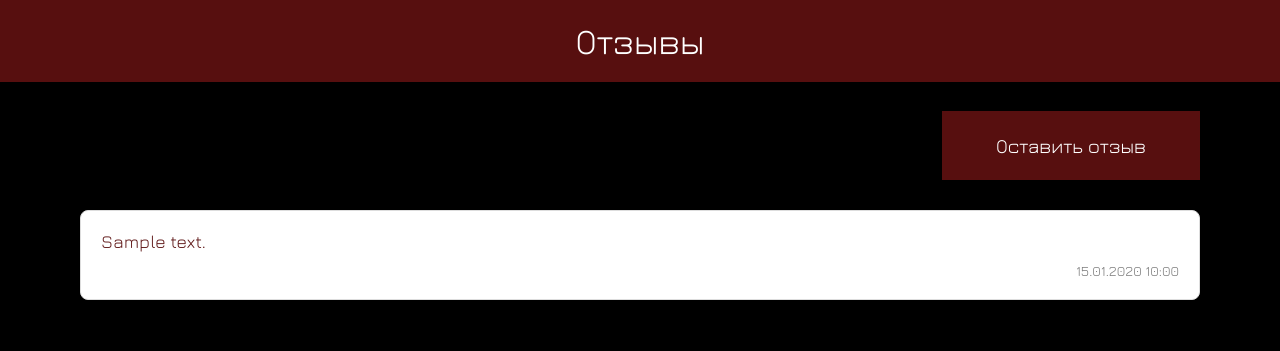
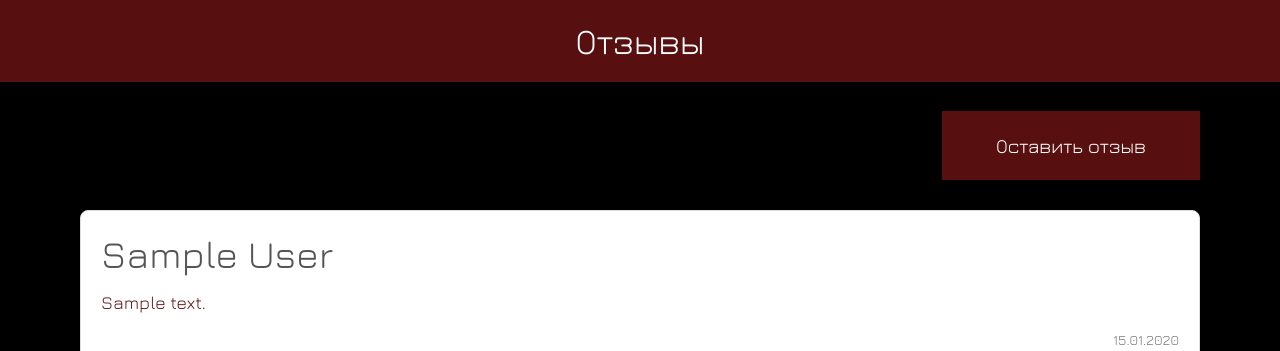
Before and after one commit to SSerov77/A4-django, a Django app: template a4/templates/reviews/reviews.html in a window 1280 px wide; the page is wider, and only the part inside the window is pictured. Shown: the part 225-576 px from the top of that part. Run offline with Django 3.2, Linux system fonts and the light colour scheme; the template is opened without the code that fills it: most values are stand-ins (such as "Sample title", 1, 10 or a date in 2020).

Commit message:
added reviews

```diff
--- a/a4/reviews/forms.py
+++ b/a4/reviews/forms.py
@@ -4,11 +4,12 @@ from .models import Review
 class ReviewForm(forms.ModelForm):
     class Meta:
         model = Review
-        fields = ['text']
+        fields = ['text']  # Добавляем поле author
         widgets = {
             'text': forms.Textarea(attrs={
                 'class': 'review_input',
                 'placeholder': 'Напишите отзыв',
                 'required': True,
             }),
+            'author': forms.HiddenInput(),  # Скрываем поле author
         }
--- a/a4/reviews/models.py
+++ b/a4/reviews/models.py
@@ -1,11 +1,13 @@
 from django.db import models
+from django.contrib.auth.models import User  # Импортируем модель пользователя
 
 class Review(models.Model):
     text = models.TextField(verbose_name="Текст отзыва")
-    created_at = models.DateTimeField(auto_now_add=True, verbose_name="Дата создания")
+    created_at = models.DateField(auto_now_add=True, verbose_name="Дата создания")
+    author = models.ForeignKey(User, on_delete=models.CASCADE, verbose_name="Автор")  # Связь с пользователем
 
     def __str__(self):
-        return f"Отзыв от {self.created_at.strftime('%Y-%m-%d %H:%M')}"
+        return f"Отзыв от {self.author.username} ({self.created_at.strftime('%d.%m.%Y')})"
 
     class Meta:
         verbose_name = "Отзыв"
--- a/a4/reviews/views.py
+++ b/a4/reviews/views.py
@@ -1,5 +1,6 @@
 from django.shortcuts import render, redirect
 from django.contrib import messages
+from django.contrib.auth.decorators import login_required  # Декоратор для проверки авторизации
 from .models import Review
 from .forms import ReviewForm
 
@@ -11,7 +12,9 @@ def reviews(request):
         form = ReviewForm(request.POST)
         if form.is_valid():
             print("Форма валидна. Сохранение отзыва в базу данных.")
-            form.save()
+            review = form.save(commit=False)
+            review.author = request.user  # Автоматически заполняем поле author
+            review.save()
             messages.success(request, 'Спасибо за ваш отзыв!')
             print("Отзыв успешно сохранён. Перенаправление на страницу отзывов.")
             return redirect('reviews')
--- a/a4/static/css/reviews.css
+++ b/a4/static/css/reviews.css
@@ -94,14 +94,15 @@
   background-color: rgba(217, 217, 217, 1);
   display: flex;
   flex-direction: column;
-  padding: 40px;
+  padding: 90px 90px 100px 90px;
   font-family: Jura;
 }
 
 .review_title_form {
   text-align: center;
   font-size: 32px;
-  margin-bottom: 40px;
+  margin-bottom: 88px;
+  color: #d4a373;
 }
 
 .review_title_form span {
@@ -122,7 +123,7 @@
 .review_input::placeholder {
   font-family: Jura;
   color: black;
-  opacity: 0.3;
+  opacity: .3;
 }
 
 .review_form button {
@@ -164,7 +165,7 @@
 .review-text {
   font-size: 18px;
   color: #5A1010F7;
-  margin-bottom: 10px;
+  margin-bottom: 18px;
 }
 
 .review-date {
@@ -172,3 +173,9 @@
   color: #777;
   text-align: right;
 }
+
+.review-author {
+  font-size: 38px;
+  color: #555;
+  margin-bottom: 16px;
+}
--- a/a4/static/css/style.css
+++ b/a4/static/css/style.css
@@ -157,6 +157,12 @@ footer .logo {
     border-color: #c3e6cb;
 }
 
+.alert-error {
+    color: #7a2020;
+    background-color: #ff6b6b;
+    border-color: #7a2020;
+}
+
 /* Анимация появления */
 @keyframes slideIn {
     from {
@@ -187,6 +193,21 @@ footer .logo {
     animation: fadeOut 0.5s ease-out forwards;
 }
 
+.auth-message {
+    font-size: 18px;
+    color: #5A1010F7;
+    text-align: center;
+}
+
+.auth-message a {
+    color: #5A1010F7;
+    text-decoration: underline;
+}
+
+.auth-message a:hover {
+    color: #7a2020;
+}
+
 
 /* -------------- ERRORS -------------- */
 
--- a/a4/templates/reviews/reviews.html
+++ b/a4/templates/reviews/reviews.html
@@ -21,7 +21,11 @@
             <b>Оставьте отзыв о нашей компании! С благодарностью, <br><span>“Рекламная компания “А4”</span></b>
           </p>
           <textarea id="reviewText" name="text" class="review_input" placeholder="Напишите отзыв" required></textarea>
-          <button type="submit" class="auth-button">Отправить отзыв</button>
+          {% if user.is_authenticated %}
+            <button type="submit" class="auth-button">Отправить отзыв</button>
+          {% else %}
+            <p class="auth-message">Чтобы оставить отзыв, <a href="{% url 'login' %}">авторизуйтесь</a>.</p>
+          {% endif %}
         </form>
       </div>
     </div>
@@ -32,8 +36,9 @@
     <button class="submit" id="openReviewModal">Оставить отзыв</button>
     {% for review in reviews %}
     <div class="review-item">
+      <p class="review-author">{{ review.author }}</p>
       <p class="review-text">{{ review.text }}</p>
-      <p class="review-date">{{ review.created_at|date:"d.m.Y H:i" }}</p>
+      <p class="review-date">{{ review.created_at|date:"d.m.Y" }}</p>
     </div>
     {% endfor %}
   </div>
```
Also changed, not shown: a4/reviews/migrations/0002_review_author_alter_review_created_at.py (added).
